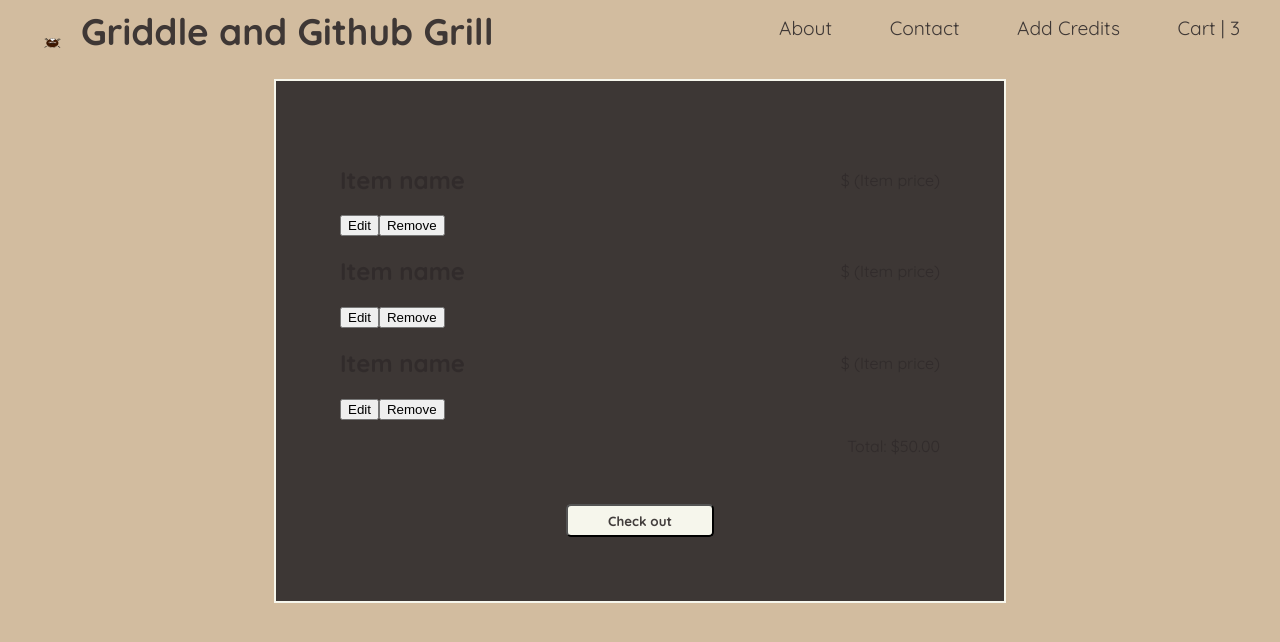
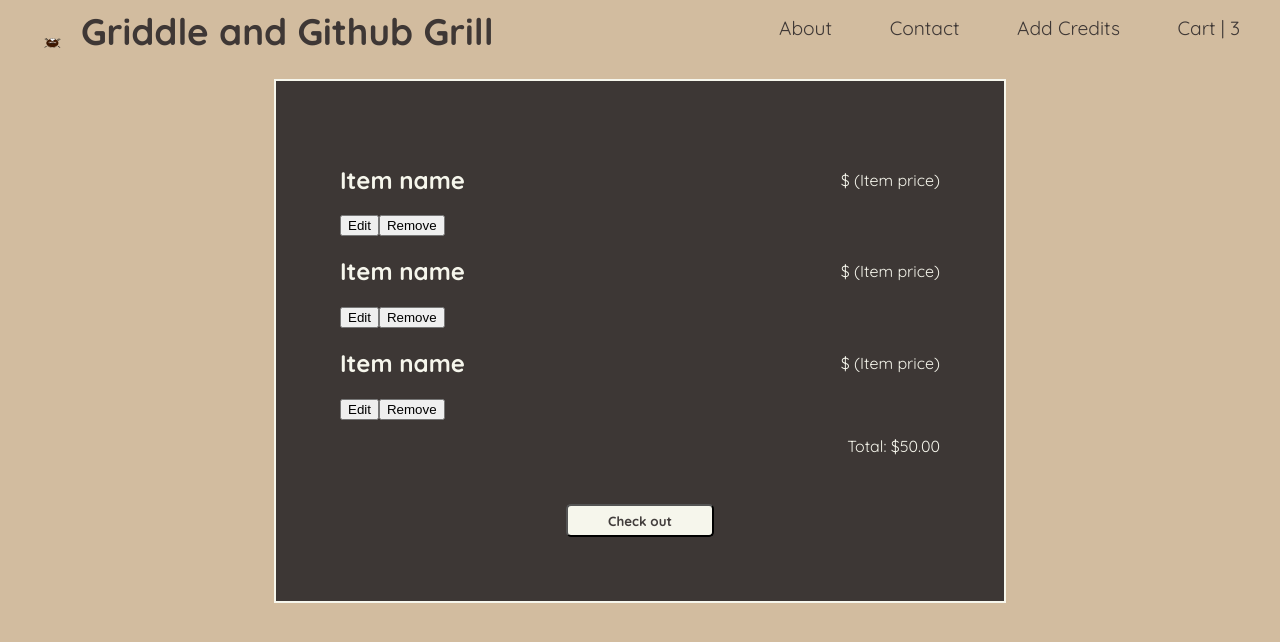
Before and after one commit to chingu-voyages/v50-tier1-team-03, a React (Vite) app: page /cart in a window 1280 px wide. Shown: the top 642 px of the page. Built offline with nearby package versions, Linux system fonts and the light colour scheme.

Commit message:
changed text color for better contrast

```diff
--- a/src/index.css
+++ b/src/index.css
@@ -348,6 +348,7 @@ section {
   margin: 0 auto;
   max-width: 600px;
   background-color: var(--dark-bg);
+  color: var(--main--text__light);
   padding: 4em;
   border: 2px solid var(--main--text__light);
 }
```
